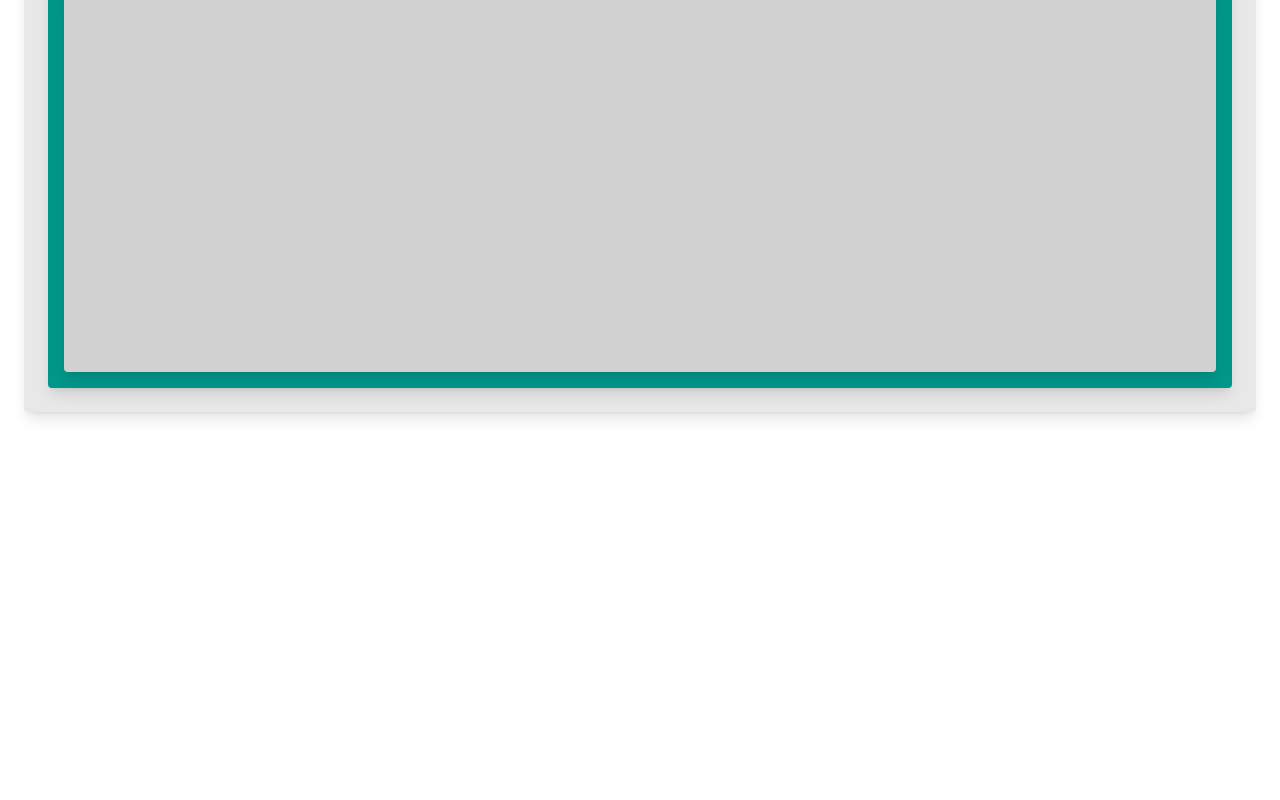
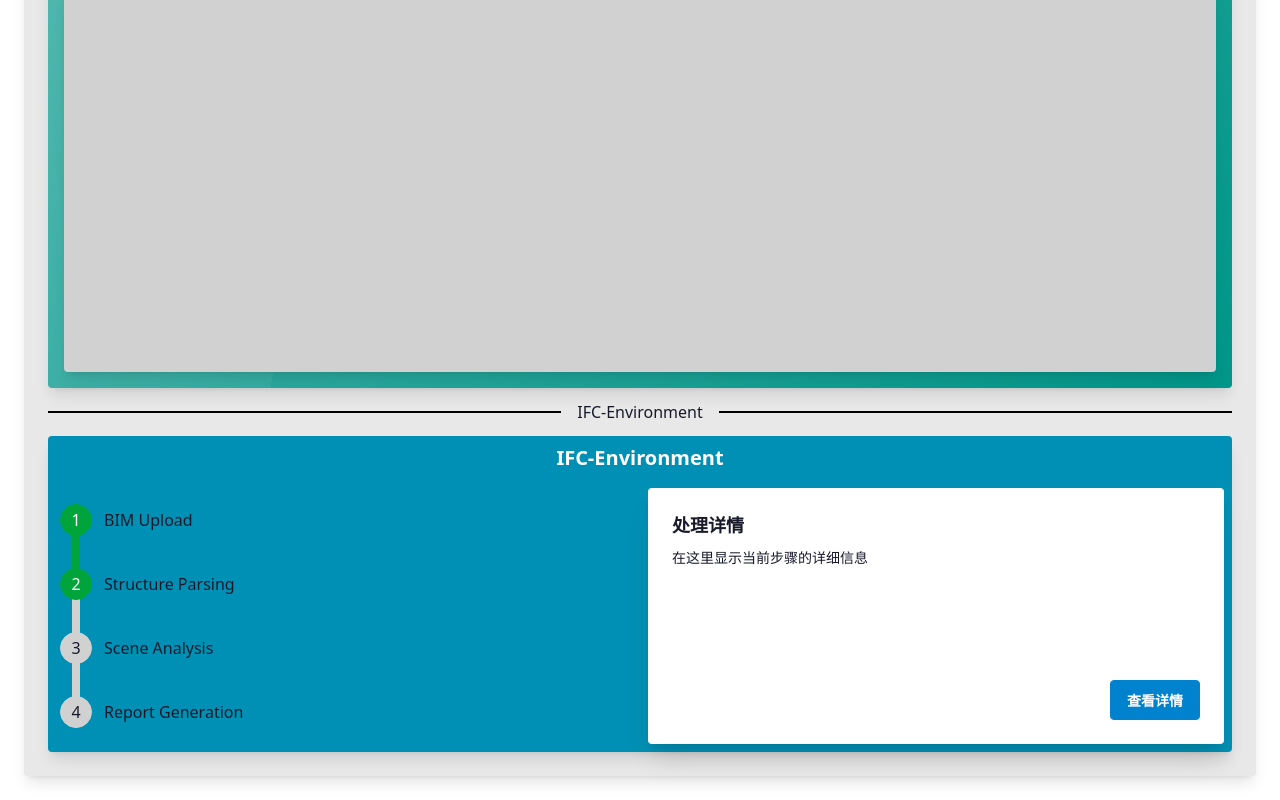
Before and after one commit to YinqiangZhang/scene-board, a Next.js app: page /scene in a window 1280 px wide. Shown: the part 618-1418 px from the top of the page. Before the commit the page ends 1054 px from the top, so only its background shows below. Built offline with nearby package versions, Linux system fonts and the light colour scheme.

Commit message:
add third panel in scene part. Optimize link with next native impl.

```diff
--- a/src/app/page.js
+++ b/src/app/page.js
@@ -1,7 +1,8 @@
 'use client';
 
 import { useState } from 'react';
-import { create } from 'zustand'
+import Link from 'next/link'
+
 
 export default function Home() {
   const [count, setCount] = useState(0);
@@ -22,9 +23,12 @@ export default function Home() {
             >
               点击 {count} 次
             </button>
-            <a href="/dashboard" className="btn btn-secondary">
-              查看仪表盘
-            </a>
+            <Link href="/dashboard" className="btn btn-secondary">
+                查看仪表盘
+            </Link>
+            <Link href="/scene" className="btn btn-secondary">
+                查看场景图
+            </Link>
           </div>
         </div>
         <div className="divider divider-secondary max-w-4xl">OR</div>
--- a/src/app/scene/page.js
+++ b/src/app/scene/page.js
@@ -34,7 +34,7 @@ export default function MeshScene() {
                 </div>
             </div>
             <div className="divider divider-neutral">3D-Environment</div>
-            <div className="card bg-accent rounded-box place-items-center shadow-lg">
+            <div className="glass bg-accent rounded-box place-items-center shadow-lg">
                 <div className="p-2 text-xl text-primary-content font-bold">
                     Scene Panel
                 </div>
@@ -43,6 +43,31 @@ export default function MeshScene() {
                     <LoadScene />
                 </div>
             </div>
+            <div className="divider divider-neutral">IFC-Environment</div>
+            <div className="card bg-info rounded-box place-items-center shadow-lg">
+                <div className="p-2 text-xl text-info-content font-bold">
+                    IFC-Environment
+                </div>
+                <div className="grid grid-cols-1 md:grid-cols-2 gap-4 w-full p-2">
+                    <div className="flex justify-center md:justify-start items-center">
+                        <ul className="steps md:steps-vertical steps-accent">
+                            <li className="step step-success">BIM Upload</li>
+                            <li className="step step-success">Structure Parsing</li>
+                            <li className="step">Scene Analysis</li>
+                            <li className="step">Report Generation</li>
+                        </ul>
+                    </div>
+                    <div className="card bg-base-100 shadow-xl">
+                        <div className="card-body">
+                            <h2 className="card-title">处理详情</h2>
+                            <p>在这里显示当前步骤的详细信息</p>
+                            <div className="card-actions justify-end">
+                                <button className="btn btn-primary">查看详情</button>
+                            </div>
+                        </div>
+                    </div>
+                </div>
+            </div>
         </div>
 
       </div>
```
